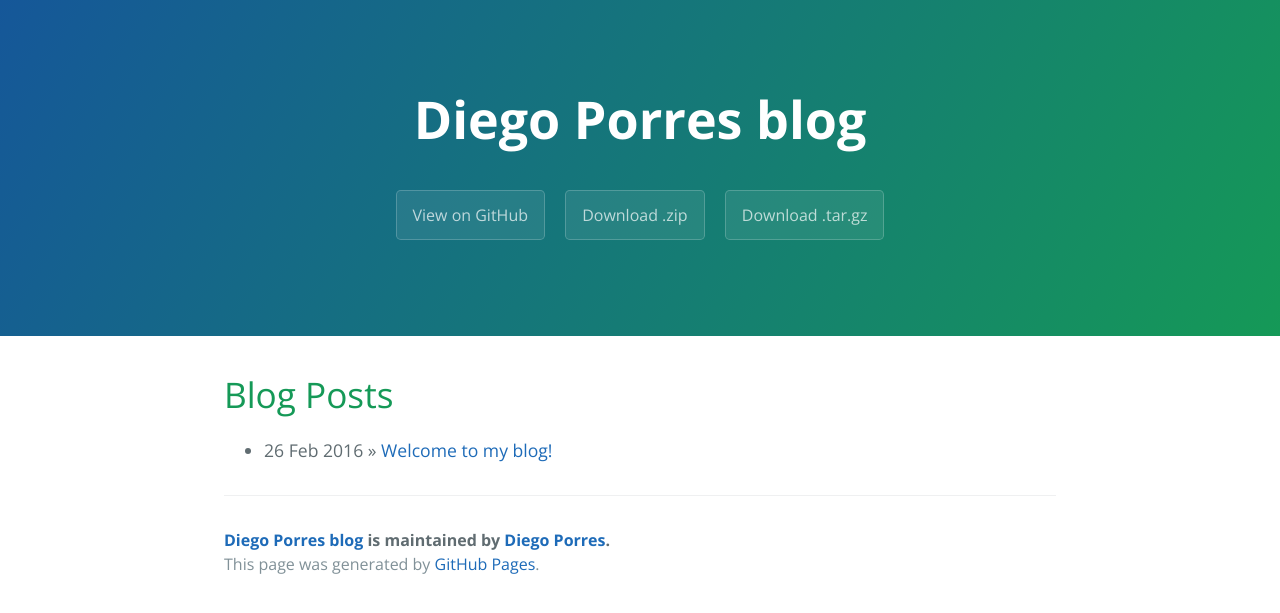
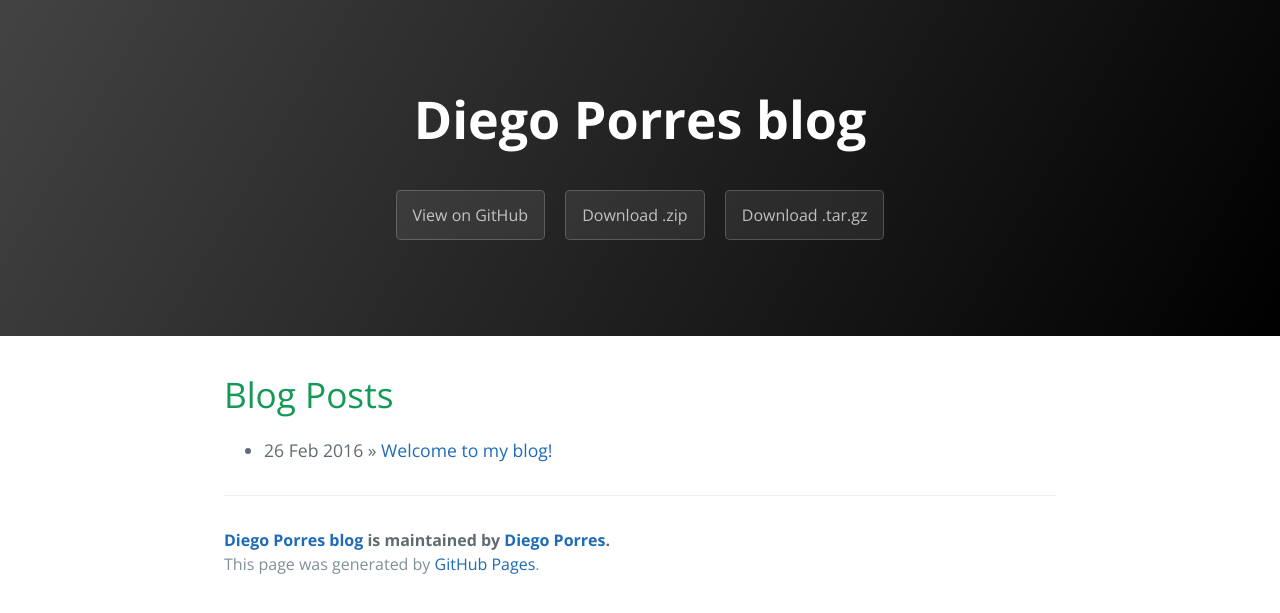
Before and after one commit to PDillis/pdillis.github.io, a Jekyll site: the page built from index.html, in a window 1280 px wide. Shown: the top 613 px of the page. Built offline with Jekyll 4.4.1, drawn with Linux system fonts in a browser that asks for light colours.

Commit message:
Update cayman.css

```diff
--- a/css/cayman.css
+++ b/css/cayman.css
@@ -139,7 +139,7 @@
 @media screen and (max-width: 42em) { .btn { display: block; width: 100%; padding: 0.75rem; font-size: 0.9rem; }
   .btn + .btn { margin-top: 1rem; margin-left: 0; } }
 
-.page-header { color: #fff; text-align: center; background-color: #159957; background-image: linear-gradient(120deg, #155799, #159957); }
+.page-header { color: #fff; text-align: center; background-color: #159957; background-image: linear-gradient(120deg, #434343, #000000); }
 @media screen and (min-width: 64em) { .page-header { padding: 5rem 6rem; } }
 @media screen and (min-width: 42em) and (max-width: 64em) { .page-header { padding: 3rem 4rem; } }
 @media screen and (max-width: 42em) { .page-header { padding: 2rem 1rem; } }
```
